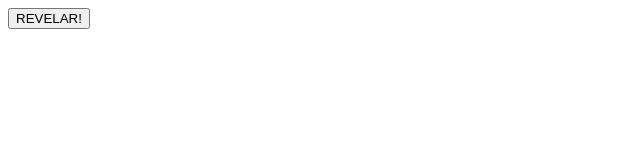
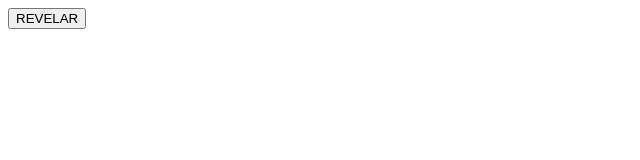
Before and after one commit to alunosenac2026/quarta-lista-atividades-uc5, a plain HTML site: page atividade1.html in a window 1280 px wide. Shown: the full height of the page, 0-640 px from the left. Drawn offline with nearby package versions, Linux system fonts and the light colour scheme.

Commit message:
teste final atividade 1

```diff
--- a/atividade1.html
+++ b/atividade1.html
@@ -10,7 +10,7 @@
     <p id="TextoOculto" style="display: none;">
         Este é o texto que será revelado!
     </p>
-    <button id="botaoRevelador">REVELAR!</button>
+    <button id="botaoRevelador">REVELAR</button>
 
     <script>
         $(document).ready(function() {
```
